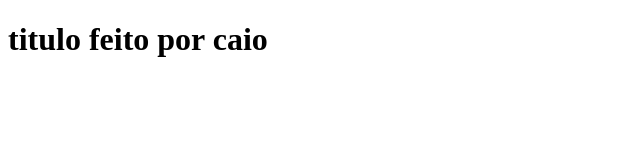
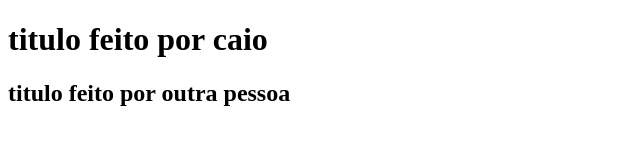
Before and after one commit to CaioOliveira09/aula-git-essencial, a plain HTML site: page index.html in a window 1280 px wide. Shown: the whole page, without its empty margins (0-640 px from the left). Drawn offline with Linux system fonts and the light colour scheme.

Commit message:
criado titulo 2 por outra pessoa

```diff
--- a/index.html
+++ b/index.html
@@ -8,6 +8,7 @@
 <body>
 
     <h1>titulo feito por caio</h1>
+    <h2>titulo feito por outra pessoa</h2>
 
 </body>
 </html>
```
